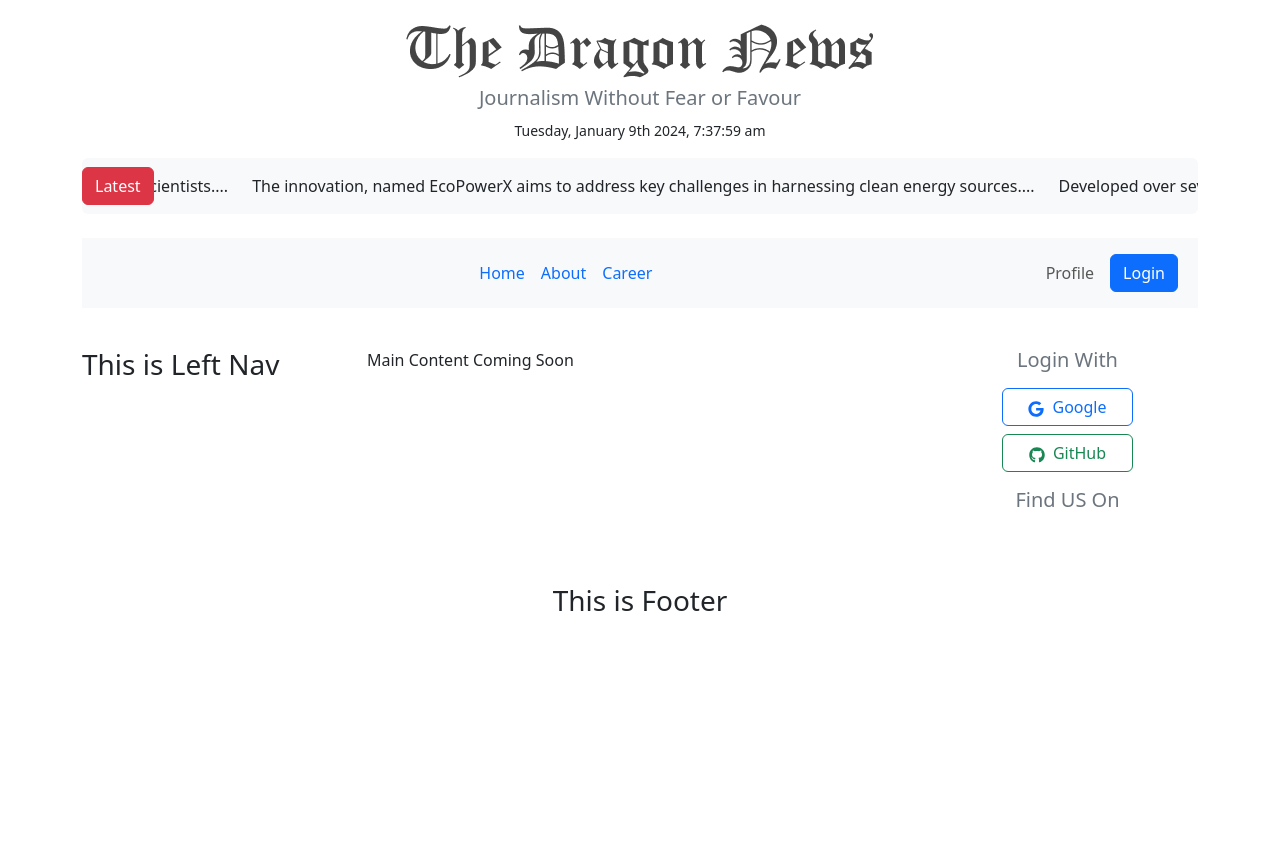
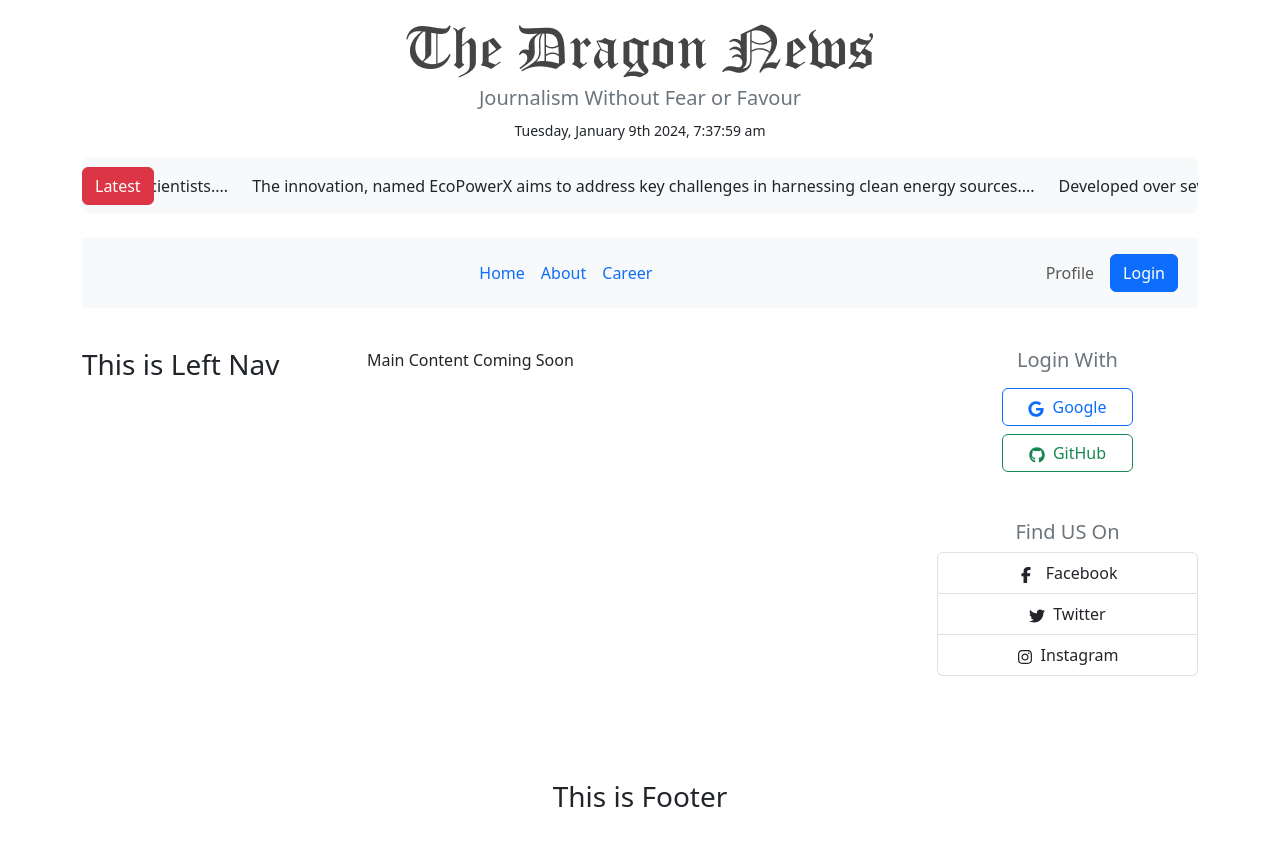
Before and after one commit to tonmoy3673/news, a React (Vite) app: page / in a window 1280 px wide. Shown: the top 846 px of the page. Before the commit the page ends 800 px from the top, so only its background shows below. Built offline with nearby package versions, Linux system fonts and the light colour scheme.

Commit message:
set list button

```diff
--- a/src/components/Pages/Shared/RightNav/RightNav.jsx
+++ b/src/components/Pages/Shared/RightNav/RightNav.jsx
@@ -1,7 +1,9 @@
-import { Button } from "react-bootstrap";
+import { Button, ListGroup } from "react-bootstrap";
 import { FaGoogle } from "react-icons/fa6";
 import { FaFacebookF } from "react-icons/fa6";
 import { FaGithub } from "react-icons/fa6";
+import { FaTwitter } from "react-icons/fa6";
+import { FaInstagram } from "react-icons/fa6";
 
 const RightNav = () => {
   return (
@@ -23,8 +25,21 @@ const RightNav = () => {
       </div>
 
       {/* =============== find us button ============= */}
-      <div className="py-3">
+      <div className="py-5 mb-2">
         <h5 className="text-center text-secondary">Find US On</h5>
+        <ListGroup className="text-center">
+          <ListGroup.Item style={{ cursor: "pointer" }}>
+            <FaFacebookF className="me-2" /> Facebook
+          </ListGroup.Item>
+          <ListGroup.Item style={{ cursor: "pointer" }}>
+            <FaTwitter className="me-2" />
+            Twitter
+          </ListGroup.Item>
+          <ListGroup.Item style={{ cursor: "pointer" }}>
+            <FaInstagram className="me-2" />
+            Instagram
+          </ListGroup.Item>
+        </ListGroup>
       </div>
     </div>
   );
```
